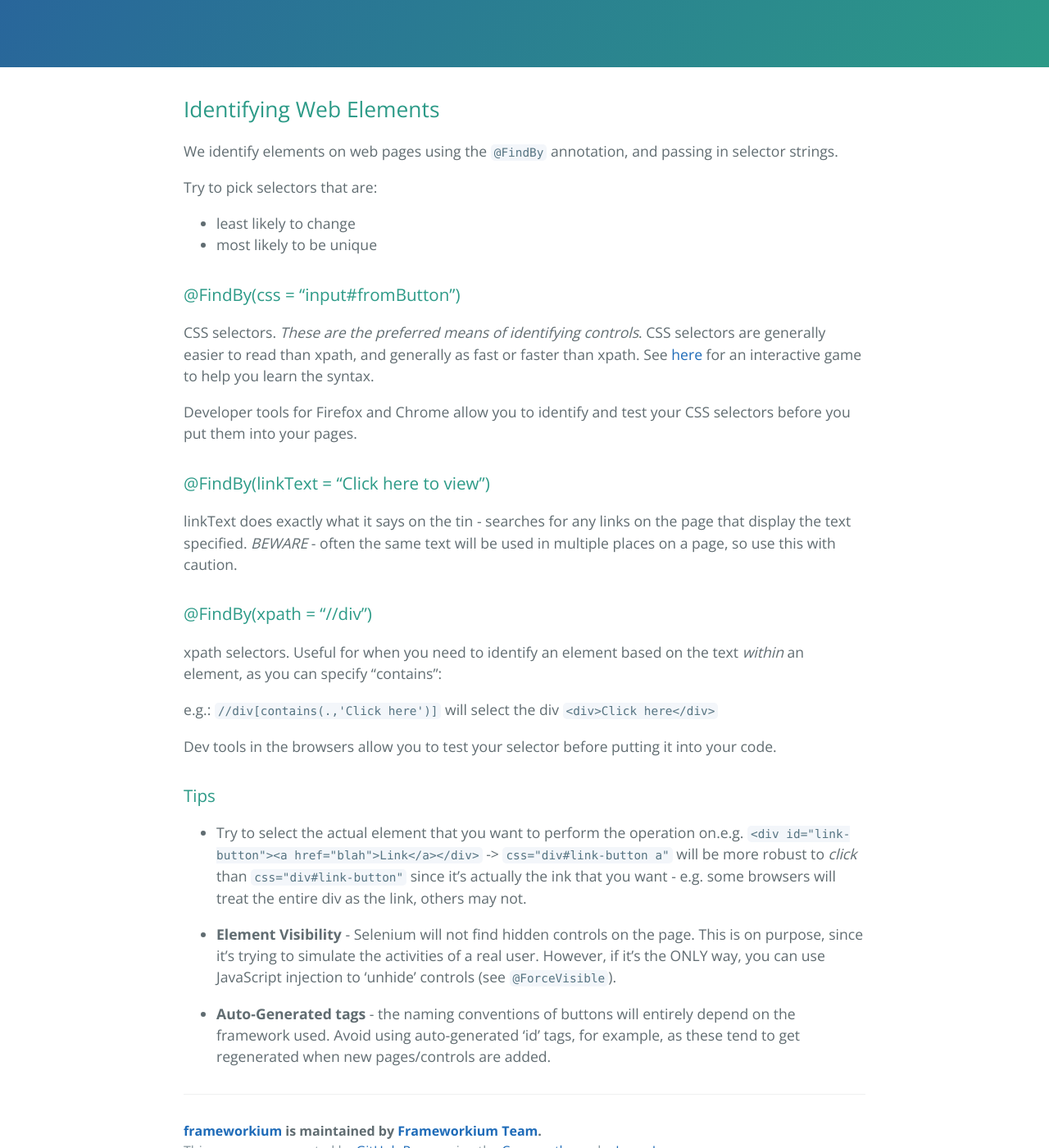
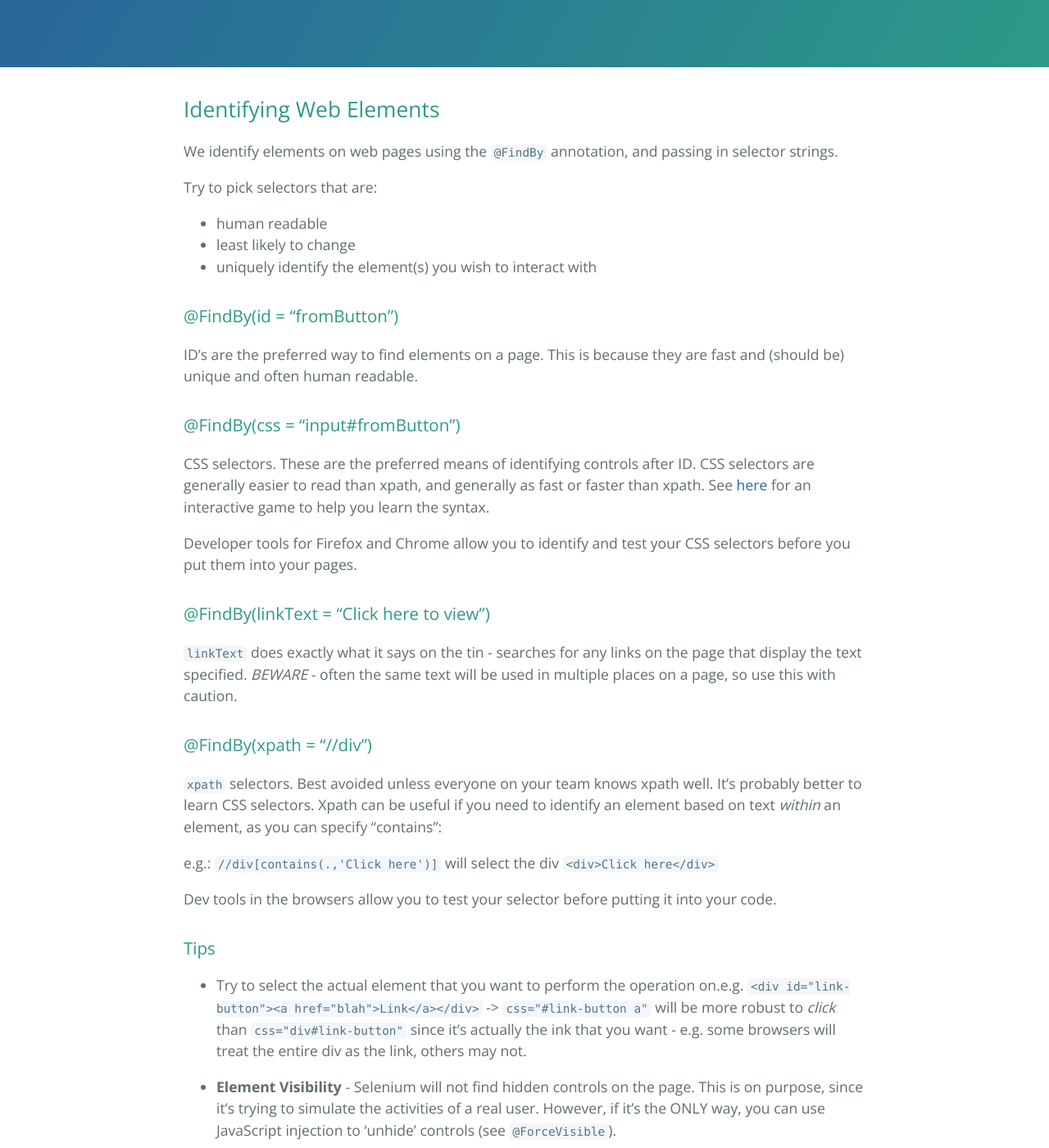
Before and after one commit to Frameworkium/frameworkium.github.io, a Jekyll site: the page built from _pages/Identifying-(Web)-Elements.md, in a window 1280 px wide and 1400 px high, scrolled down 387 px. Shown: the whole window at 82% size. Built offline with Jekyll 4.4.1, drawn with Linux system fonts in a browser that asks for light colours.

Commit message:
Improved Identifying Web Elements

```diff
--- a/_pages/Identifying-(Web)-Elements.md
+++ b/_pages/Identifying-(Web)-Elements.md
@@ -9,26 +9,36 @@ We identify elements on web pages using the `@FindBy` annotation, and passing in
 
 Try to pick selectors that are:
 
+* human readable
 * least likely to change
-* most likely to be unique
+* uniquely identify the element(s) you wish to interact with
+
+### @FindBy(id = "fromButton")
+
+ID's are the preferred way to find elements on a page. This is because they are
+fast and (should be) unique and often human readable.
 
 ### @FindBy(css = "input#fromButton")
 
-CSS selectors. _These are the preferred means of identifying controls_.
+CSS selectors. These are the preferred means of identifying controls after ID.
 CSS selectors are generally easier to read than xpath, and generally as fast or faster than xpath.
 See [here](https://flukeout.github.io) for an interactive game to help you learn the syntax.
 
-Developer tools for Firefox and Chrome allow you to identify and test your CSS selectors before you put them into your pages.
+Developer tools for Firefox and Chrome allow you to identify and test your
+CSS selectors before you put them into your pages.
 
 ### @FindBy(linkText = "Click here to view")
 
-linkText does exactly what it says on the tin - searches for any links on the page that display the text specified.
-_BEWARE_ - often the same text will be used in multiple places on a page, so use this with caution.
+`linkText` does exactly what it says on the tin - searches for any links on the
+page that display the text specified. _BEWARE_ - often the same text will be used
+in multiple places on a page, so use this with caution.
 
 ### @FindBy(xpath = "//div")
 
-xpath selectors. Useful for when you need to identify an element based on the text
-_within_ an element, as you can specify "contains":
+`xpath` selectors. Best avoided unless everyone on your team knows xpath well.
+It's probably better to learn CSS selectors.
+Xpath can be useful if you need to identify an element based on text _within_
+an element, as you can specify "contains":
 
 e.g.: `//div[contains(.,'Click here')]` will select the div `<div>Click here</div>`
 
@@ -37,7 +47,7 @@ Dev tools in the browsers allow you to test your selector before putting it into
 ### Tips
 
 * Try to select the actual element that you want to perform the operation on.e.g.
-`<div id="link-button"><a href="blah">Link</a></div>` -> `css="div#link-button a"`
+`<div id="link-button"><a href="blah">Link</a></div>` -> `css="#link-button a"`
 will be more robust to _click_ than `css="div#link-button"` since it's actually the
 ink that you want - e.g. some browsers will treat the entire div as the link, others may not.
 
```
